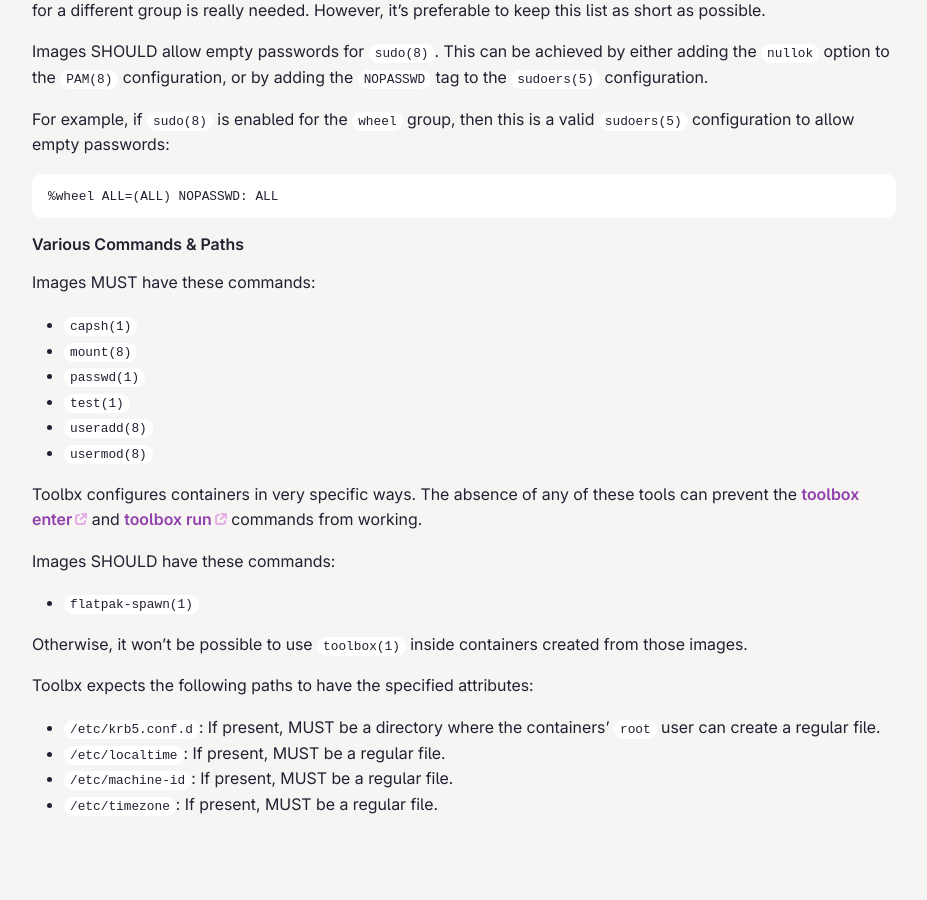
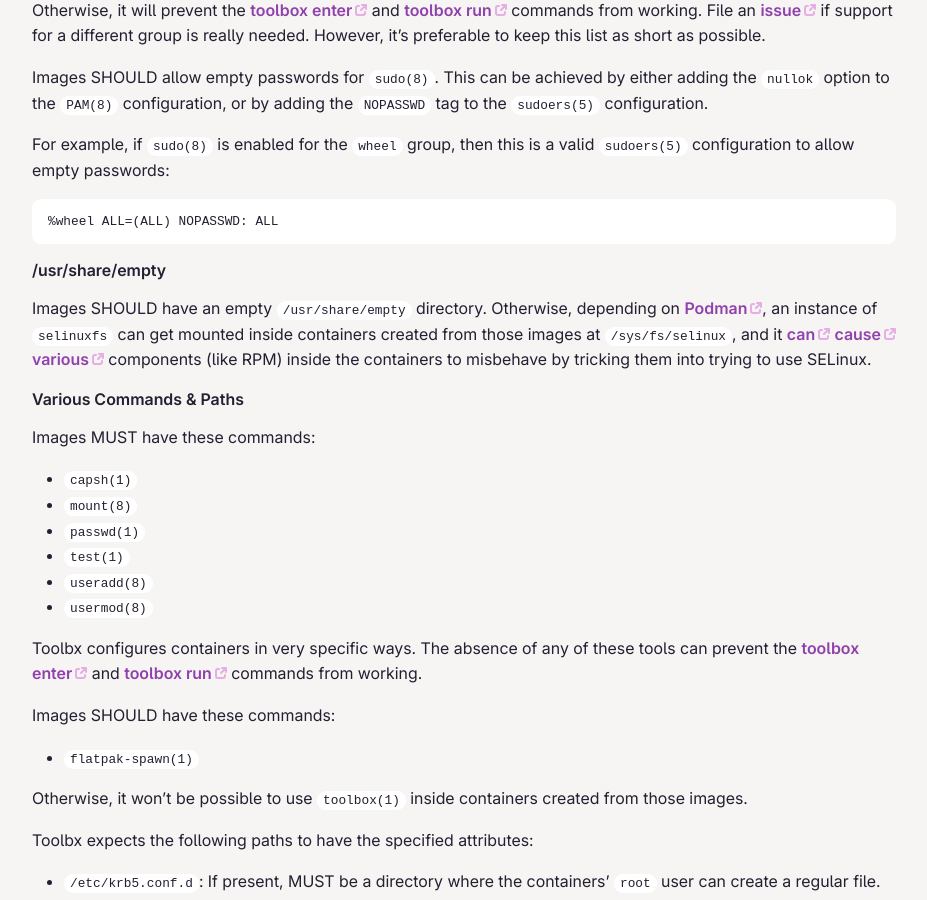
Before and after one commit to containers/containertoolbx.org, a Jekyll site: the page built from doc.md, in a window 1280 px wide and 900 px high, scrolled down 7021 px. Shown: the whole window, without its empty margins (176-1103 px from the left). Built offline with Jekyll 4.4.1, drawn with Linux system fonts in a browser that asks for light colours.

Commit message:
Add text on /usr/share/empty under image requirements
See:
https://github.com/containers/toolbox/commit/f9cca5719d0a3f94
https://github.com/containers/toolbox/pull/337
https://github.com/containers/toolbox/issues/47
https://github.com/containers/podman/issues/4452
https://bugzilla.redhat.com/show_bug.cgi?id=1768075

https://github.com/containers/toolbox/issues/1606

````diff
--- a/doc.md
+++ b/doc.md
@@ -252,6 +252,10 @@
 %wheel ALL=(ALL) NOPASSWD: ALL
 ```
 
+#### /usr/share/empty
+
+Images SHOULD have an empty `/usr/share/empty` directory. Otherwise, depending on [Podman](https://podman.io/), an instance of `selinuxfs` can get mounted inside containers created from those images at `/sys/fs/selinux`, and it [can](https://github.com/containers/toolbox/issues/47) [cause](https://bugzilla.redhat.com/show_bug.cgi?id=1768075) [various](https://github.com/containers/podman/issues/4452) components (like RPM) inside the containers to misbehave by tricking them into trying to use SELinux.
+
 #### Various Commands & Paths
 
 Images MUST have these commands:
````
